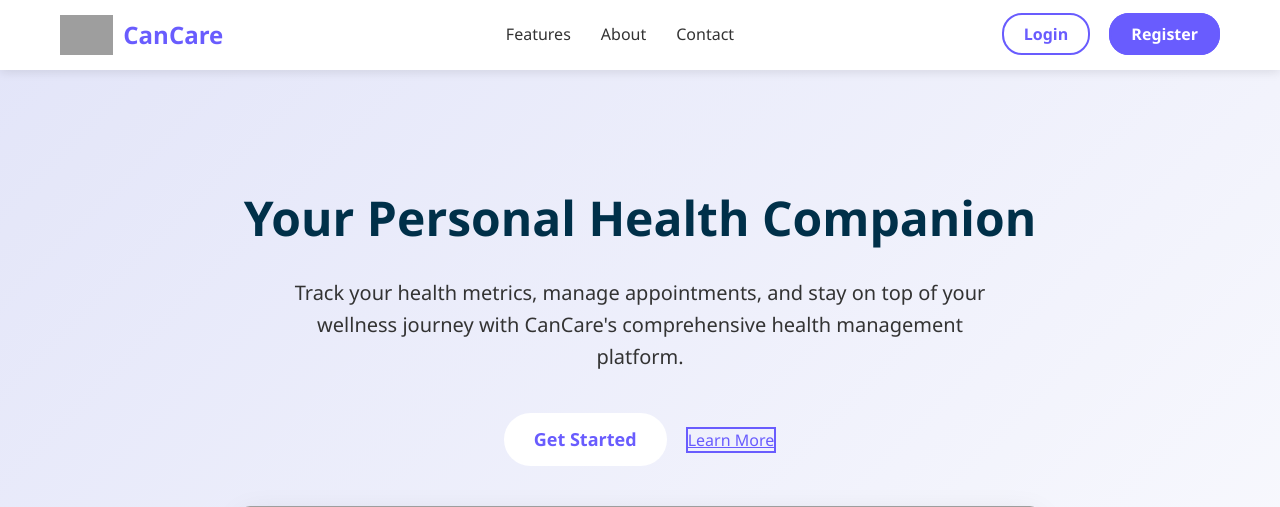
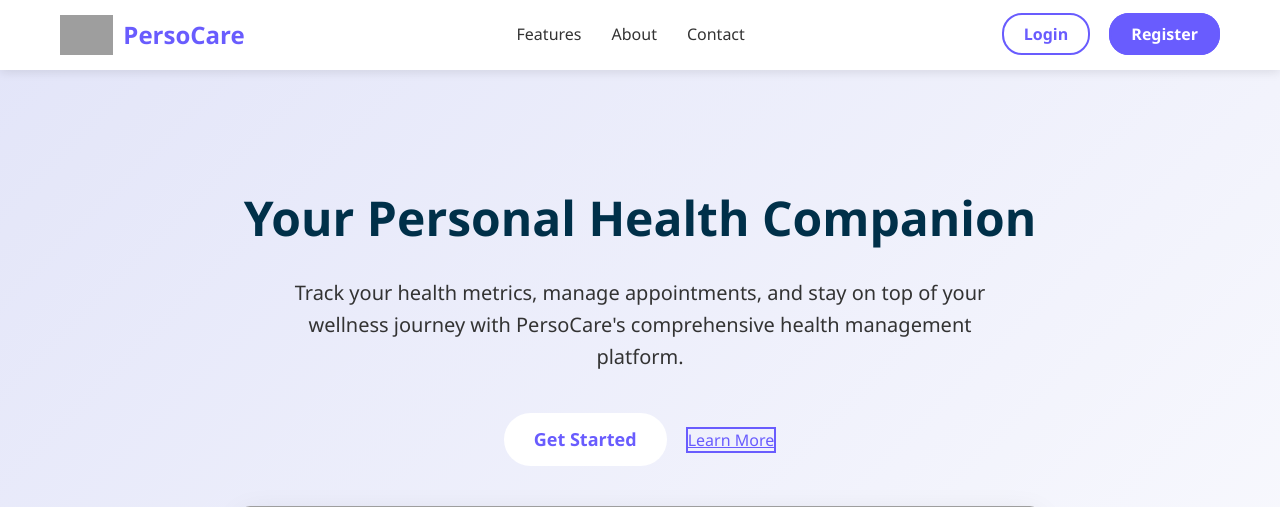
Before and after one commit to MunRafin/CanCare, a PHP site: page / in a window 1280 px wide. Shown: the top 507 px of the page. Run offline with PHP 8.4, Linux system fonts and the light colour scheme; grey boxes are pictures that could not be loaded.

Commit message:
V1.5 update

```diff
--- a/Admin/admin_home.php
+++ b/Admin/admin_home.php
@@ -29,7 +29,7 @@ $page_file = "admin_" . $page . ".php";
 <html lang="en">
 <head>
   <meta charset="UTF-8" />
-  <title>CanCare | Admin Panel</title>
+  <title>PersoCare | Admin Panel</title>
   <meta name="viewport" content="width=device-width, initial-scale=1.0" />
   <link href="https://cdnjs.cloudflare.com/ajax/libs/font-awesome/6.0.0/css/all.min.css" rel="stylesheet">
   <style>
@@ -564,7 +564,7 @@ $page_file = "admin_" . $page . ".php";
         <div class="brand-icon">
           <i class="fas fa-user-shield"></i>
         </div>
-        <div class="brand-text">CanCare</div>
+        <div class="brand-text">PersoCare</div>
       </div>
 
       <div class="profile-section">
--- a/Doctor/doctor_home.php
+++ b/Doctor/doctor_home.php
@@ -30,7 +30,7 @@ $page_file = "doctor_" . $page . ".php";
 <html lang="en">
 <head>
   <meta charset="UTF-8" />
-  <title>CanCare | Doctor Panel</title>
+  <title>PersoCare | Doctor Panel</title>
   <meta name="viewport" content="width=device-width, initial-scale=1.0" />
   <link href="https://cdnjs.cloudflare.com/ajax/libs/font-awesome/6.0.0/css/all.min.css" rel="stylesheet">
   <style>
@@ -554,7 +554,7 @@ $page_file = "doctor_" . $page . ".php";
         <div class="brand-icon">
           <i class="fas fa-stethoscope"></i>
         </div>
-        <div class="brand-text">CanCare</div>
+        <div class="brand-text">PersoCare</div>
       </div>
 
       <div class="profile-section">
--- a/Patient/generate_prescription_report.php
+++ b/Patient/generate_prescription_report.php
@@ -228,7 +228,7 @@ try {
         <a href="javascript:window.print()" class="btn-print"><i class="fas fa-print"></i> Print Report</a>
 
         <header class="report-header">
-            <h1>CanCare Medical Prescription</h1>
+            <h1>PersoCare Medical Prescription</h1>
             <p>Prescription issued on: <?php echo htmlspecialchars(date('F d, Y', strtotime($prescription['prescribed_at']))); ?></p>
         </header>
 
@@ -318,7 +318,7 @@ try {
         <?php endif; ?>
 
         <footer class="footer">
-            <p>&copy; <?php echo date("Y"); ?> CanCare. All rights reserved.</p>
+            <p>&copy; <?php echo date("Y"); ?> PersoCare. All rights reserved.</p>
             <p>This is a digital copy of your prescription. Please consult your doctor for any clarifications.</p>
         </footer>
     </div>
--- a/Patient/patient_addentry.php
+++ b/Patient/patient_addentry.php
@@ -104,7 +104,7 @@ if ($_SERVER["REQUEST_METHOD"] === "POST") {
 <html lang="en">
 <head>
     <meta charset="UTF-8">
-    <title>Add Entry - CanCare</title>
+    <title>Add Entry - PersoCare</title>
     <style>
         body {
             font-family: 'Segoe UI', sans-serif;
--- a/Patient/patient_appointment.php
+++ b/Patient/patient_appointment.php
@@ -142,7 +142,7 @@ $maxDate = (new DateTime('today'))->modify("+$maxDays days")->format('Y-m-d');
 <head>
     <meta charset="UTF-8" />
     <meta name="viewport" content="width=device-width, initial-scale=1.0">
-    <title>CanCare | Book Appointment</title>
+    <title>PersoCare | Book Appointment</title>
     <link href="https://cdnjs.cloudflare.com/ajax/libs/font-awesome/6.0.0/css/all.min.css" rel="stylesheet">
     <style>
         * {
--- a/Patient/patient_home.php
+++ b/Patient/patient_home.php
@@ -32,7 +32,7 @@ $page_file = "patient_" . $page . ".php";
 <html lang="en">
 <head>
   <meta charset="UTF-8" />
-  <title>CanCare | Patient Panel</title>
+  <title>PersoCare | Patient Panel</title>
   <meta name="viewport" content="width=device-width, initial-scale=1.0" />
   <link href="https://cdnjs.cloudflare.com/ajax/libs/font-awesome/6.0.0/css/all.min.css" rel="stylesheet">
   <style>
@@ -508,7 +508,7 @@ $page_file = "patient_" . $page . ".php";
         <div class="brand-icon">
           <i class="fas fa-heart-pulse"></i>
         </div>
-        <div class="brand-text">CanCare</div>
+        <div class="brand-text">PersoCare</div>
       </div>
 
       <div class="profile-section">
--- a/Patient/patient_medicinelog.php
+++ b/Patient/patient_medicinelog.php
@@ -75,7 +75,7 @@ $logs = $stmt->fetchAll(PDO::FETCH_ASSOC);
 <html lang="en">
 <head>
   <meta charset="UTF-8" />
-  <title>Medicine Log | CanCare</title>
+  <title>Medicine Log | PersoCare</title>
   <link href="https://cdn.jsdelivr.net/npm/bootstrap@5.3.0/dist/css/bootstrap.min.css" rel="stylesheet">
   <link rel="stylesheet" href="https://cdnjs.cloudflare.com/ajax/libs/font-awesome/6.4.0/css/all.min.css">
   <style>
--- a/Patient/patient_profile.php
+++ b/Patient/patient_profile.php
@@ -95,7 +95,7 @@ if ($_SERVER['REQUEST_METHOD'] === 'POST' && isset($_POST['update_profile'])) {
 <head>
     <meta charset="UTF-8">
     <meta name="viewport" content="width=device-width, initial-scale=1.0">
-    <title>My Profile | CanCare</title>
+    <title>My Profile | PersoCare</title>
     <style>
         :root {
             --primary-color: #695CFE;
--- a/Patient/patient_records.php
+++ b/Patient/patient_records.php
@@ -57,7 +57,7 @@ $exerciseLogs = $stmt->fetchAll(PDO::FETCH_ASSOC);
 <html lang="en">
 <head>
     <meta charset="UTF-8">
-    <title>CanCare | Patient Records</title>
+    <title>PersoCare | Patient Records</title>
     <style>
         body { font-family: Arial; padding: 20px; background: #f2f4f8; }
         table { border-collapse: collapse; width: 100%; margin-bottom: 30px; background: white; }
--- a/dbPC.php
+++ b/dbPC.php
@@ -2,7 +2,7 @@
 // dpPC.php - Database connection for PersoCare
 
 $host = 'localhost';
-$dbname = 'cancare';
+$dbname = 'persocare';
 $username = 'root';
 $password = ''; // Default XAMPP password is empty
 
--- a/index.php
+++ b/index.php
@@ -3,7 +3,7 @@
 <head>
     <meta charset="UTF-8">
     <meta name="viewport" content="width=device-width, initial-scale=1.0">
-    <title>CanCare - Your Personal Health Companion</title>
+    <title>PersoCare - Your Personal Health Companion</title>
     <style>
         :root {
             --primary-color: #695CFE;
@@ -345,8 +345,8 @@
         <div class="container">
             <nav>
                 <div class="logo">
-                    <img src="zphotos/logo.png" alt="CanCare Logo">
-                    <h1>CanCare</h1>
+                    <img src="zphotos/logo.png" alt="PersoCare Logo">
+                    <h1>PersoCare</h1>
                 </div>
                 <ul class="nav-links">
                     <li><a href="#features">Features</a></li>
@@ -365,13 +365,13 @@
     <section class="hero">
         <div class="container">
             <h2>Your Personal Health Companion</h2>
-            <p>Track your health metrics, manage appointments, and stay on top of your wellness journey with CanCare's comprehensive health management platform.</p>
+            <p>Track your health metrics, manage appointments, and stay on top of your wellness journey with PersoCare's comprehensive health management platform.</p>
             <div class="hero-buttons">
                 <a href="registerPC.html" class="btn-cta">Get Started</a>
                 <a href="#features" class="btn btn-login" style="margin-left: 15px;">Learn More</a>
             </div>
             <div class="hero-image">
-                <img src="zphotos/app-dashboard.png" alt="CanCare Dashboard">
+                <img src="zphotos/app-dashboard.png" alt="PersoCare Dashboard">
             </div>
         </div>
     </section>
@@ -434,7 +434,7 @@
     <section class="cta">
         <div class="container">
             <h3>Ready to take control of your health?</h3>
-            <p>Join thousands of users who are already managing their health with CanCare.</p>
+            <p>Join thousands of users who are already managing their health with PersoCare.</p>
             <a href="registerPC.html" class="btn-cta">Create Your Free Account</a>
         </div>
     </section>
@@ -444,7 +444,7 @@
         <div class="container">
             <div class="footer-content">
                 <div class="footer-column">
-                    <h4>CanCare</h4>
+                    <h4>PersoCare</h4>
                     <p>Your personal health companion for tracking and managing all aspects of your wellness journey.</p>
                 </div>
                 <div class="footer-column">
@@ -453,8 +453,8 @@
                         <li><a href="#features">Features</a></li>
                         <li><a href="#about">About Us</a></li>
                         <li><a href="#contact">Contact</a></li>
-                        <li><a href="CanCare/loginPC.html">Login</a></li>
-                        <li><a href="CanCare/registerPC.html">Register</a></li>
+                        <li><a href="PersoCare/loginPC.html">Login</a></li>
+                        <li><a href="PersoCare/registerPC.html">Register</a></li>
                     </ul>
                 </div>
                 <div class="footer-column">
@@ -469,14 +469,14 @@
                 <div class="footer-column">
                     <h4>Contact Us</h4>
                     <ul>
-                        <li>Email: info@cancare.com</li>
+                        <li>Email: info@PersoCare.com</li>
                         <li>Phone: +1 (123) 456-7890</li>
                         <li>Address: 123 Health St, Wellness City</li>
                     </ul>
                 </div>
             </div>
             <div class="copyright">
-                <p>&copy; 2023 CanCare. All rights reserved.</p>
+                <p>&copy; 2023 PersoCare. All rights reserved.</p>
             </div>
         </div>
     </footer>
--- a/logout.php
+++ b/logout.php
@@ -7,7 +7,7 @@ session_destroy();
 <html lang="en">
 <head>
   <meta charset="UTF-8">
-  <title>CanCare - Logged Out</title>
+  <title>PersoCare - Logged Out</title>
   <meta http-equiv="refresh" content="3;url=loginPC.html">
   <style>
     body {
--- a/registerPC.html
+++ b/registerPC.html
@@ -2,7 +2,7 @@
 <html lang="en">
 <head>
     <meta charset="UTF-8">
-    <title>CanCare - Register</title>
+    <title>PersoCare - Register</title>
     <style>
         @import url('https://fonts.googleapis.com/css2?family=Quicksand:wght@400;600&display=swap');
         * {
@@ -80,7 +80,7 @@
 <body>
     <div class="left"></div>
     <div class="right">
-        <h2>Register to CanCare</h2>
+        <h2>Register to PersoCare</h2>
         <form action="registerPC.php" method="POST">
             <label>Full Name</label>
             <input type="text" name="name" required>
```
Also changed, not shown: loginPC.html (+4 -4 lines).
